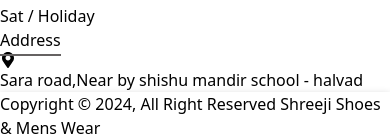
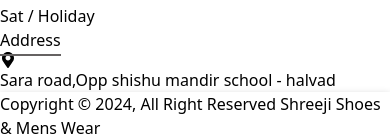
Before and after one commit to parmarvishal31/shreejishoesandmansware, a React (Vite) app: page / in a window 390 px wide. Shown: the part 3716-3853 px from the top of the page. Built offline with nearby package versions, Linux system fonts and the light colour scheme.

Commit message:
fix bug and disable navigation in mobilr device

```diff
--- a/src/components/Header.jsx
+++ b/src/components/Header.jsx
@@ -28,13 +28,13 @@
         <AiOutlineSearch />
       </Button> */}
       <div className="flex gap-2 md:order-2">
-        <Button className="w-12 h-10 hidden sm:inline" color="gray" pill>
+        <Button className="w-12 h-10 hidden sm:inline" color="gray" pill >
           <FaMoon />
         </Button>
         {/* <Link to="/signin">
           <Button  gradientDuoTone='purpleToBlue'>Sign in</Button>
         </Link> */}
-        <Navbar.Toggle/>
+        <Navbar.Toggle disabled={true} />
       </div>
         <Navbar.Collapse>
           <Navbar.Link active={path === '/'} as={'div'}>
--- a/src/pages/Home.jsx
+++ b/src/pages/Home.jsx
@@ -162,7 +162,7 @@
             <FaMapMarkerAlt />
           </Link>
           <span className="text-lg">
-            Sara road,Near by shishu mandir school - halvad
+            Sara road,Opp shishu mandir school - halvad
           </span>
           {/* <div>
             <iframe src="https://www.google.com/maps/embed?pb=!1m14!1m8!1m3!1d7344.878354530391!2d71.1821666!3d23.0076416!3m2!1i1024!2i768!4f13.1!3m3!1m2!1s0x395a2bd4987f3f39%3A0x2908aeaa2fef519!2sShreeji%20shoes%20%26%20meanswear!5e0!3m2!1sen!2sin!4v1706936679752!5m2!1sen!2sin" frameBorder="2" className="w-full h-48"></iframe> */}
```
